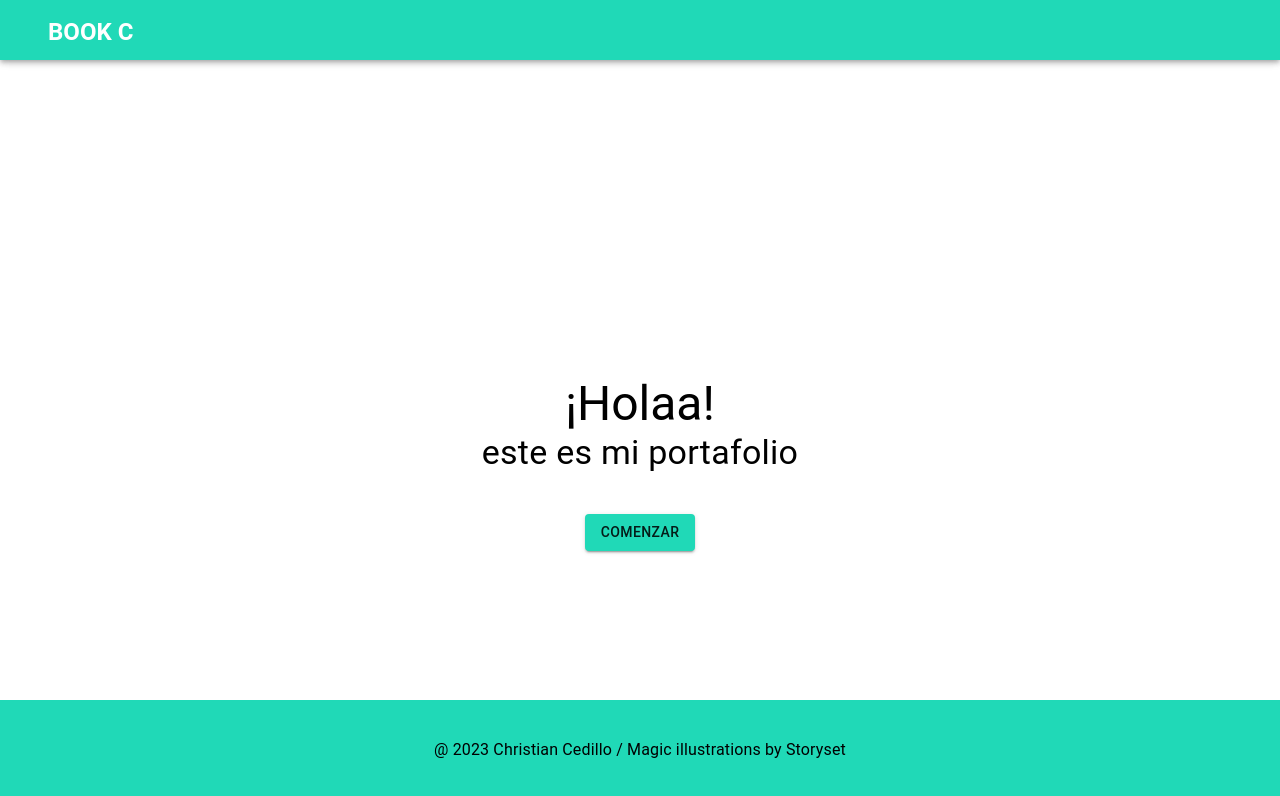
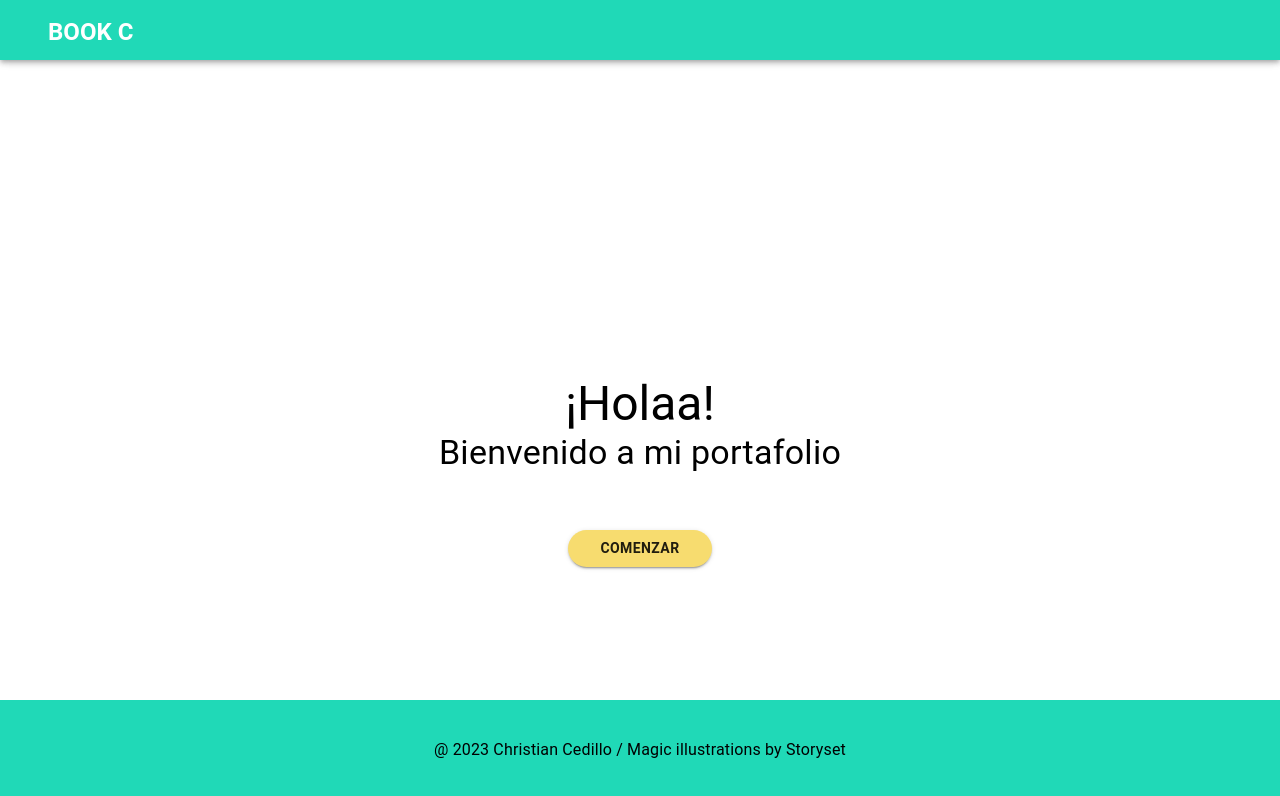
Before and after one commit to ChrisCedi/my-bookC, a React (Create React App) app: page / in a window 1280 px wide. Shown: the top 796 px of the page. Built offline with nearby package versions, Linux system fonts and the light colour scheme.

Commit message:
feature: changes in splash screen

```diff
--- a/src/components/SplashScreen/SplashScreen.jsx
+++ b/src/components/SplashScreen/SplashScreen.jsx
@@ -22,7 +22,7 @@ export const SplashScreen = () => {
         animate={{ x: "0vh" }}
         className={classes.hi}
       >
-        <Typography variant="h4">este es mi portafolio</Typography>
+        <Typography variant="h4">Bienvenido a mi portafolio</Typography>
       </motion.div>
       <motion.div
         className={classes.divButton}
@@ -32,7 +32,8 @@ export const SplashScreen = () => {
       >
         <Button
           variant="contained"
-          color="primary"
+          color="secondary"
+          className={classes.button}
           onClick={() => {
             navigate("/home");
           }}
--- a/src/components/SplashScreen/SplashScreenStyles.js
+++ b/src/components/SplashScreen/SplashScreenStyles.js
@@ -15,4 +15,12 @@ export const useStyles = makeStyles((theme) => ({
     display: "flex",
     justifyContent: "center",
   },
+  button: {
+    borderRadius: 30,
+    paddingLeft: theme.spacing(4),
+    paddingRight: theme.spacing(4),
+    fontWeight: 600,
+    marginBottom: theme.spacing(2),
+    marginTop: theme.spacing(2),
+  },
 }));
```
